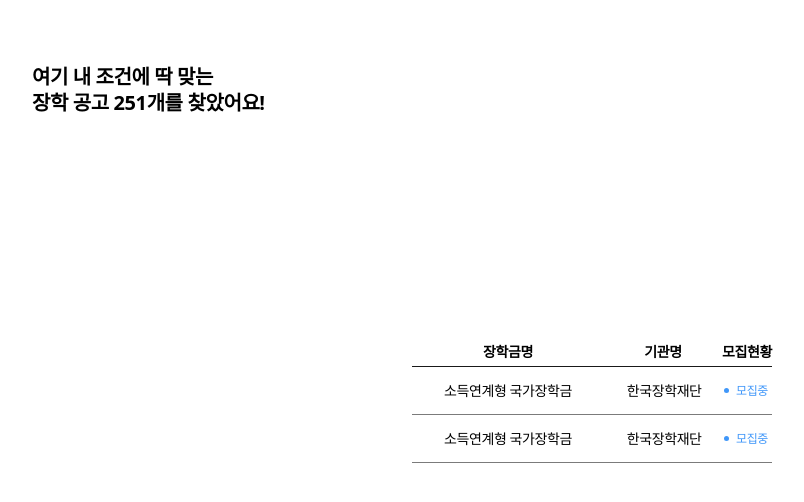
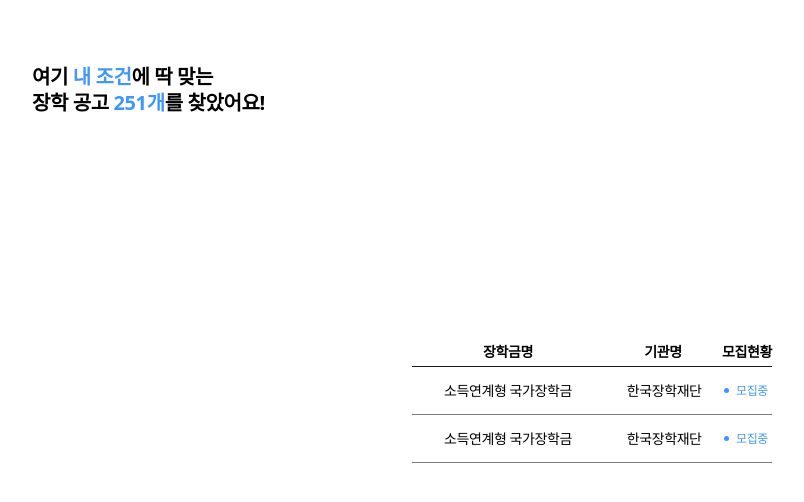
Before and after one commit to Kangnets/to_college_frontend, a Next.js app: page /info-list in a window 1280 px wide. Shown: the top 502 px of the page, without its empty margins (48-852 px from the left). Built offline with nearby package versions, Linux system fonts and the light colour scheme.

Commit message:
feat: 디자인 싱크 반영

```diff
--- a/src/app/info-list/_components/ResultInfo.tsx
+++ b/src/app/info-list/_components/ResultInfo.tsx
@@ -1,13 +1,16 @@
 interface ResultInfoProp {
-  first_line: string;
-  second_line: string;
+  num: number;
 }
 
-export function ResultInfo({ first_line, second_line }: ResultInfoProp) {
+export function ResultInfo({ num }: ResultInfoProp) {
   return (
     <div className="font-pretendard flex w-full flex-col gap-[0.375rem] text-left text-[1.25rem] leading-[1.25rem] font-bold tracking-[-0.0256rem] text-black">
-      <div>{first_line}</div>
-      <div>{second_line}</div>
+      <div className="flex">
+        여기&nbsp;<p className="text-[#4097F9]">내 조건</p>에 딱 맞는
+      </div>
+      <div className="flex">
+        장학 공고&nbsp;<p className="text-[#4097F9]">{num}개</p>를 찾았어요!
+      </div>
     </div>
   );
 }
--- a/src/app/info-list/page.tsx
+++ b/src/app/info-list/page.tsx
@@ -4,10 +4,7 @@ import { ResultLists } from '@/app/info-list/_components/ResultList';
 export default function InfoListPage() {
   return (
     <div className="grid min-h-screen grid-rows-[20px_1fr_20px] items-center justify-items-center gap-16 p-8 pb-20 font-sans sm:p-20">
-      <ResultInfo
-        first_line="여기 내 조건에 딱 맞는"
-        second_line="장학 공고 251개를 찾았어요!"
-      />
+      <ResultInfo num={251} />
       <ResultLists
         title={'소득연계형 국가장학금'}
         recruitmentStatus={'recruiting'}
```
